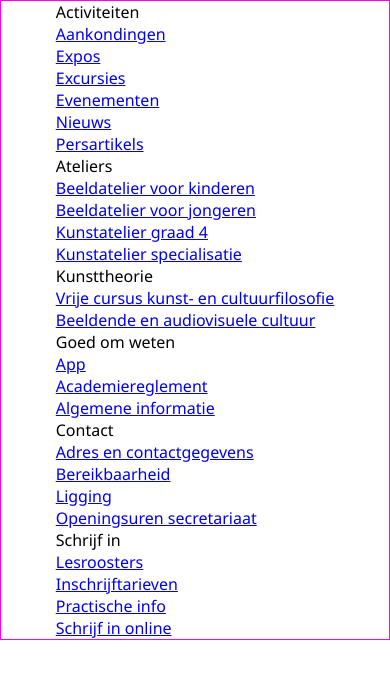
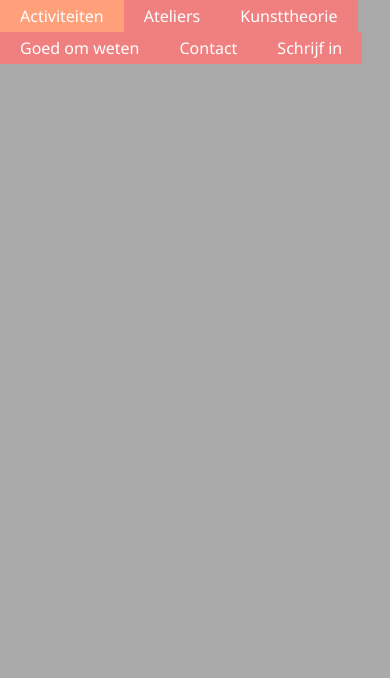
Before and after one commit to maximbaraliuc/jan-portaels, a plain HTML site: page index.html in a window 390 px wide. Drawn offline with Linux system fonts and the light colour scheme.

Commit message:
Start code for dropdown menu

```diff
--- a/index.html
+++ b/index.html
@@ -65,7 +65,7 @@
 
       <li class="menu-item">
         <span>Goed om weten</span>
-        <ul class="dropdownlist">
+        <ul class="dropdown-list">
           <li><a href="goed-om-weten.html">App</a></li>
           <li><a href="goed-om-weten.html">Academiereglement</a></li>
           <li><a href="goed-om-weten.html">Algemene informatie</a></li>
--- a/main-script.js
+++ b/main-script.js
@@ -1,8 +1,8 @@
-//
-//
+// ===========================================================================
 // Burger Menu Setup
+// ===========================================================================
 
-let burgerMenu = document.querySelector(".burger");
+/* let burgerMenu = document.querySelector(".burger");
 let changeBurger = function () {
   if (burgerMenu.classList.contains("burger-inactive")) {
     burgerMenu.classList.replace("burger-inactive", "burger-active");
@@ -10,7 +10,31 @@ let changeBurger = function () {
     burgerMenu.classList.replace("burger-active", "burger-inactive");
   }
 };
-burgerMenu.addEventListener("click", changeBurger);
+burgerMenu.addEventListener("click", changeBurger); */
+
+// ===========================================================================
+// Navigation Menu
+// ===========================================================================
+
+let navigationItems = document.querySelector(".menu-item > span");
+let dropdownMenus = document.querySelector(".dropdown-list");
+// dropdownMenus.forEach((item) => item.classList.add("off"));
+
+let toggleOnOff = function () {
+  console.log("start");
+  if (dropdownMenus.classList.contains("off")) {
+    dropdownMenus.classList.replace("off", "on");
+    console.log("on");
+  } else {
+    dropdownMenus.classList.replace("on", "off");
+    console.log("off");
+  }
+};
+
+navigationItems.forEach((item) => item.addEventListener("click", toggleOnOff));
+
+// navigationItems.addEventListener("click", toggleOnOff);
+// navigationItem.forEach((item) => item.addEventListener("click", toggleOpen));
 
 //
 //
--- a/style.css
+++ b/style.css
@@ -11,9 +11,9 @@ body {
   flex-flow: column wrap;
   align-content: center;
   /* width: var(--main-width); */
-  border: 1px solid rgb(255, 0, 234);
+  /* border: 1px solid rgb(255, 0, 234); */
+  margin: 0 auto;
   font-family: "Segoe UI", Tahoma, Geneva, Verdana, sans-serif;
-  margin: 0 auto;
 }
 ul,
 li {
@@ -21,3 +21,54 @@ li {
   margin: 0;
   list-style: none;
 }
+
+/**
+ * #.# Navigation Menu
+ *
+ * Menu setup with dropdown menus for desktop and smartphone mode.
+ */
+
+.menu-container {
+  display: flex;
+  flex-wrap: wrap;
+  /* column-gap: 10px; */
+}
+
+.menu-item {
+  position: relative;
+}
+
+.menu-item > span {
+  display: block;
+  padding: 5px 20px 5px 20px;
+  background-color: lightcoral;
+  color: white;
+}
+
+.dropdown-list {
+  /* display: none; */
+  position: absolute;
+  visibility: hidden;
+}
+.on {
+  visibility: visible;
+}
+
+.menu-item > span:hover {
+  background-color: lightsalmon;
+  cursor: pointer;
+}
+
+/* Media Queries */
+
+@media screen and (max-width: 1024px) {
+  body {
+    background-color: #ddd;
+  }
+}
+
+@media screen and (max-width: 767px) {
+  body {
+    background-color: #aaa;
+  }
+}
```
